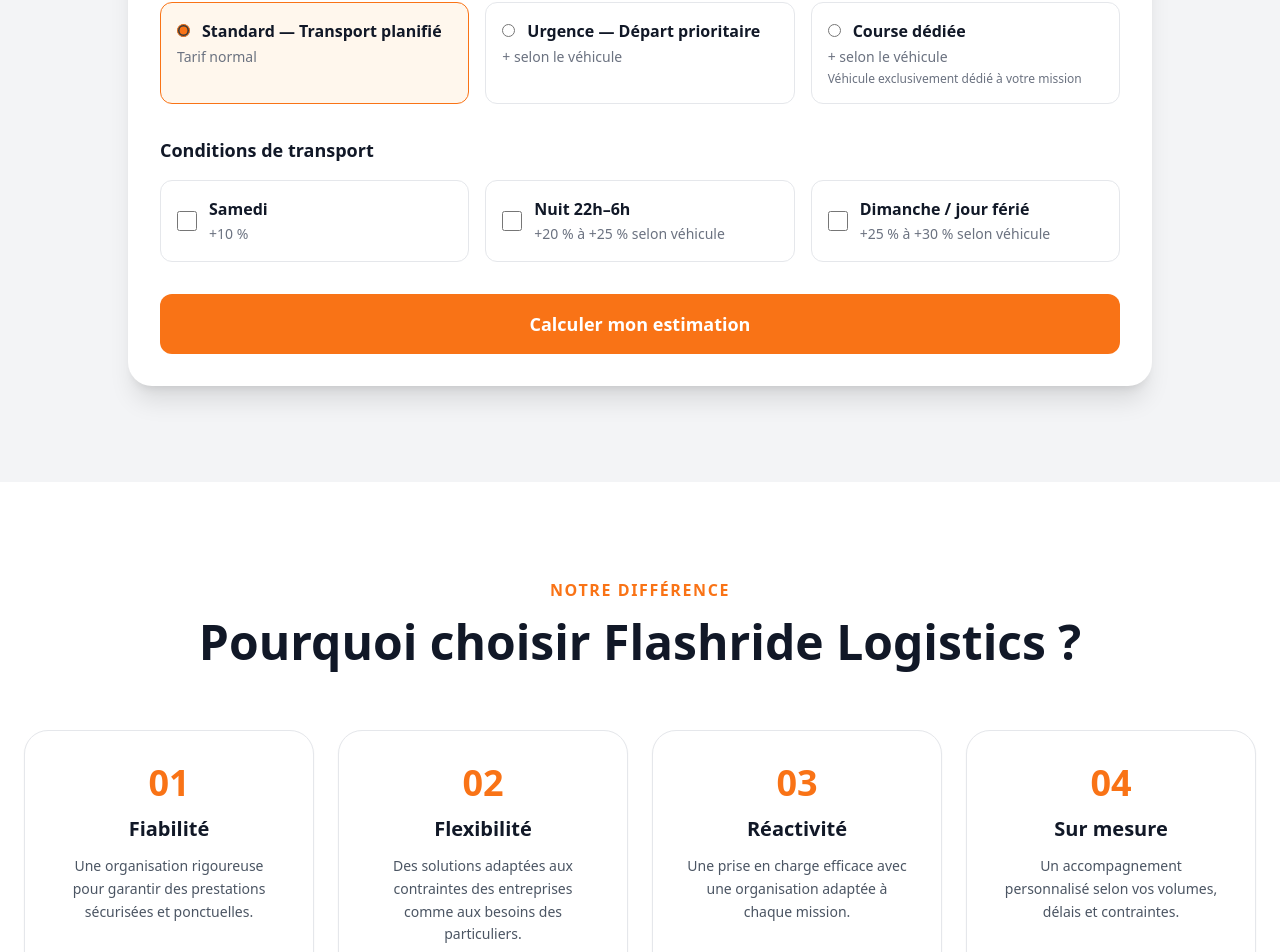
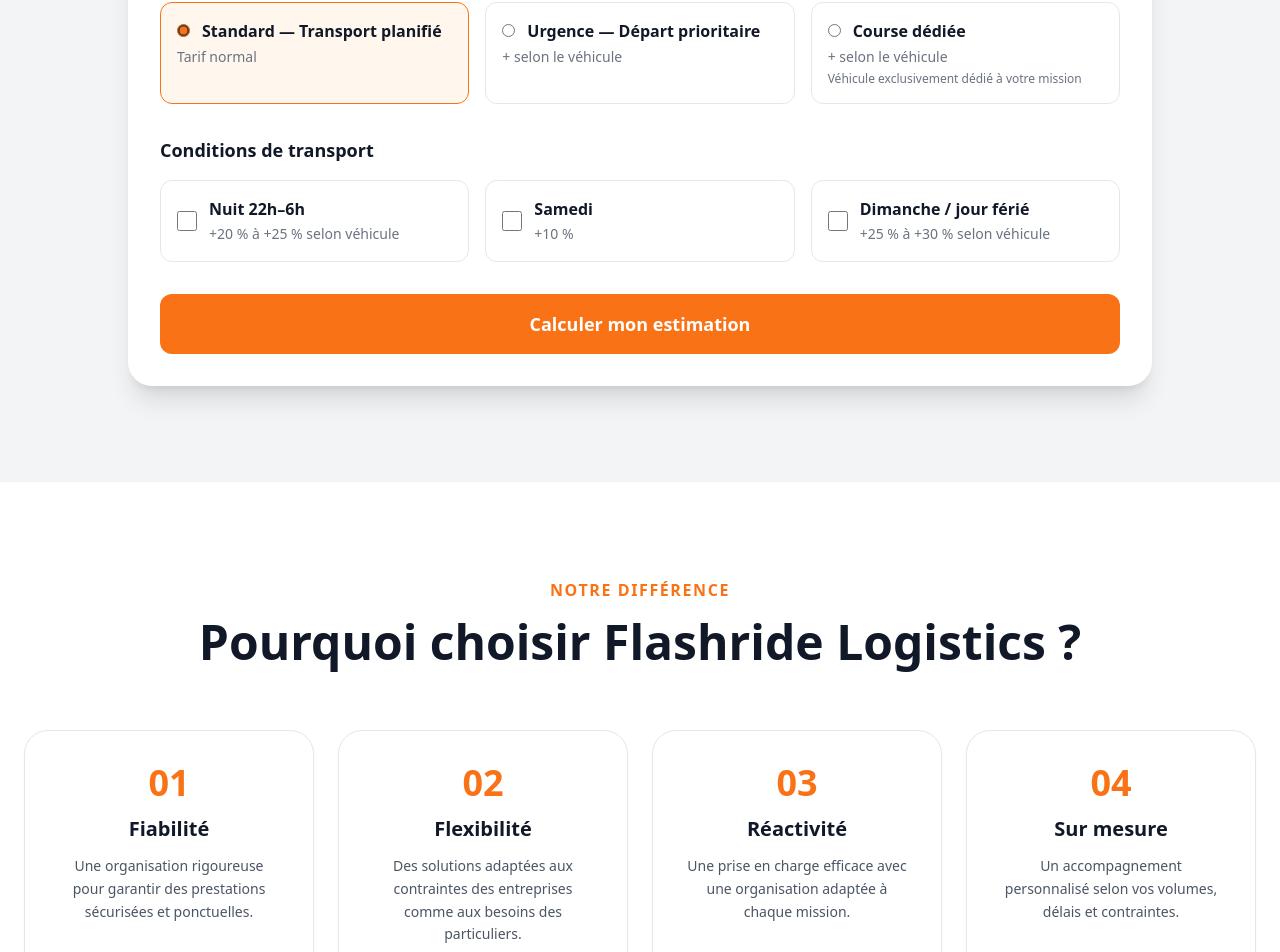
Before and after one commit to jasonvandommele-commits/flashride-logistics, a Next.js app: page / in a window 1280 px wide. Shown: the part 3488-4440 px from the top of the page. Built offline with nearby package versions, Linux system fonts and the light colour scheme.

Commit message:
Update CalculateurTransport.jsx

```diff
--- a/app/components/CalculateurTransport.jsx
+++ b/app/components/CalculateurTransport.jsx
@@ -565,12 +565,6 @@ export default function CalculateurTransport() {
         );
       }
 
-      /*
-       * Hors IDF :
-       * on affiche le message directement
-       * sans considérer cela comme une erreur.
-       */
-
       if (
         data.reason ===
         "hors_zone"
@@ -868,6 +862,46 @@ export default function CalculateurTransport() {
 
             <div className="grid sm:grid-cols-3 gap-4">
 
+              {/* =================================================
+                  NUIT
+              ================================================= */}
+
+              <label
+                className={`flex items-center gap-3 border rounded-xl p-4 cursor-pointer transition ${
+                  form.nuit
+                    ? "border-orange-500 bg-orange-50"
+                    : "border-gray-200 hover:border-orange-300"
+                }`}
+              >
+                <input
+                  type="checkbox"
+                  name="nuit"
+                  checked={
+                    form.nuit
+                  }
+                  onChange={
+                    handleChange
+                  }
+                  className="w-5 h-5 accent-orange-500"
+                />
+
+                <span>
+                  <strong>
+                    Nuit 22h–6h
+                  </strong>
+
+                  <br />
+
+                  <span className="text-gray-500 text-sm">
+                    +20 % à +25 % selon véhicule
+                  </span>
+                </span>
+              </label>
+
+              {/* =================================================
+                  SAMEDI
+              ================================================= */}
+
               <label
                 className={`flex items-center gap-3 border rounded-xl p-4 cursor-pointer transition ${
                   form.samedi
@@ -900,37 +934,9 @@ export default function CalculateurTransport() {
                 </span>
               </label>
 
-              <label
-                className={`flex items-center gap-3 border rounded-xl p-4 cursor-pointer transition ${
-                  form.nuit
-                    ? "border-orange-500 bg-orange-50"
-                    : "border-gray-200 hover:border-orange-300"
-                }`}
-              >
-                <input
-                  type="checkbox"
-                  name="nuit"
-                  checked={
-                    form.nuit
-                  }
-                  onChange={
-                    handleChange
-                  }
-                  className="w-5 h-5 accent-orange-500"
-                />
-
-                <span>
-                  <strong>
-                    Nuit 22h–6h
-                  </strong>
-
-                  <br />
-
-                  <span className="text-gray-500 text-sm">
-                    +20 % à +25 % selon véhicule
-                  </span>
-                </span>
-              </label>
+              {/* =================================================
+                  DIMANCHE / JOUR FÉRIÉ
+              ================================================= */}
 
               <label
                 className={`flex items-center gap-3 border rounded-xl p-4 cursor-pointer transition ${
```
